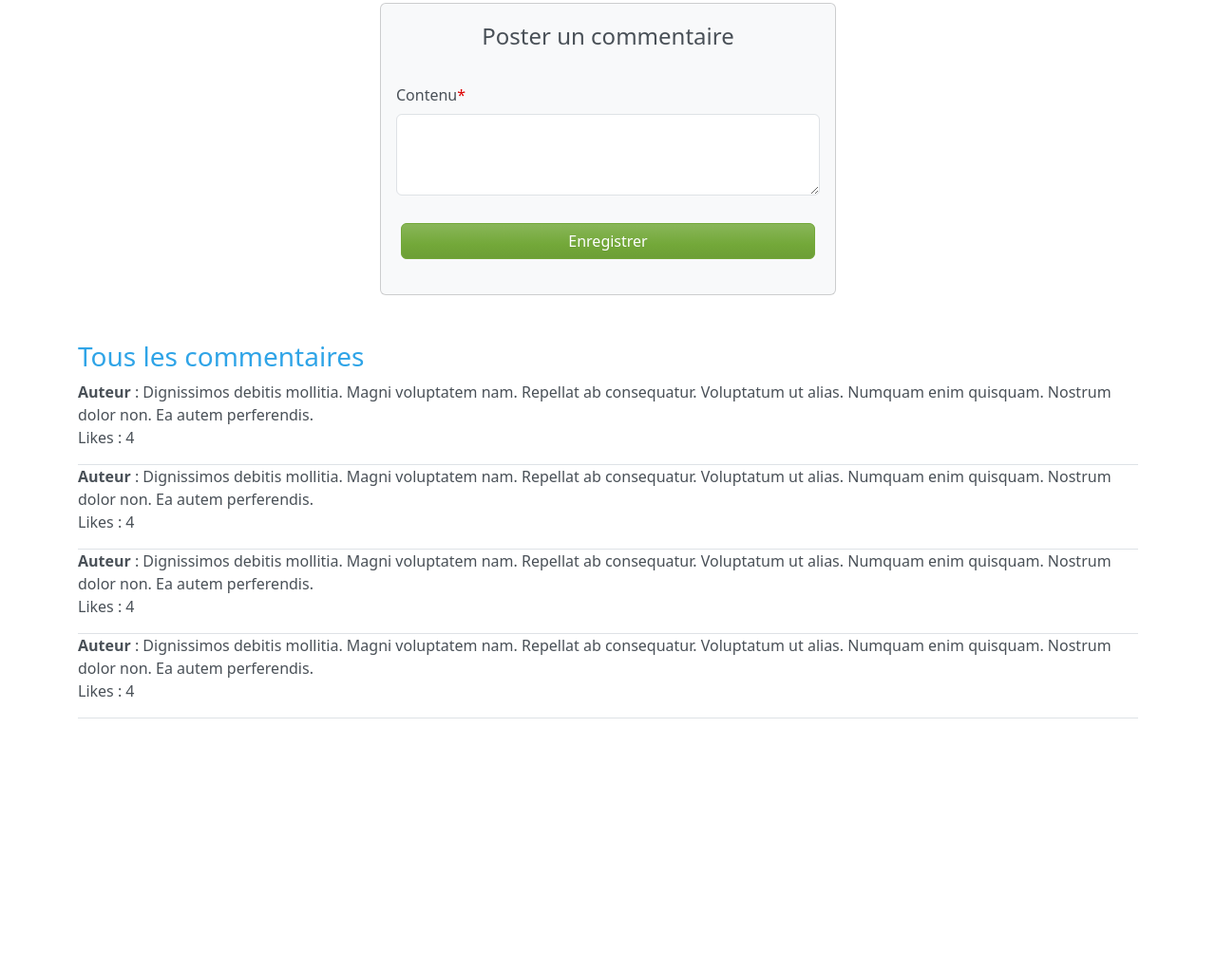
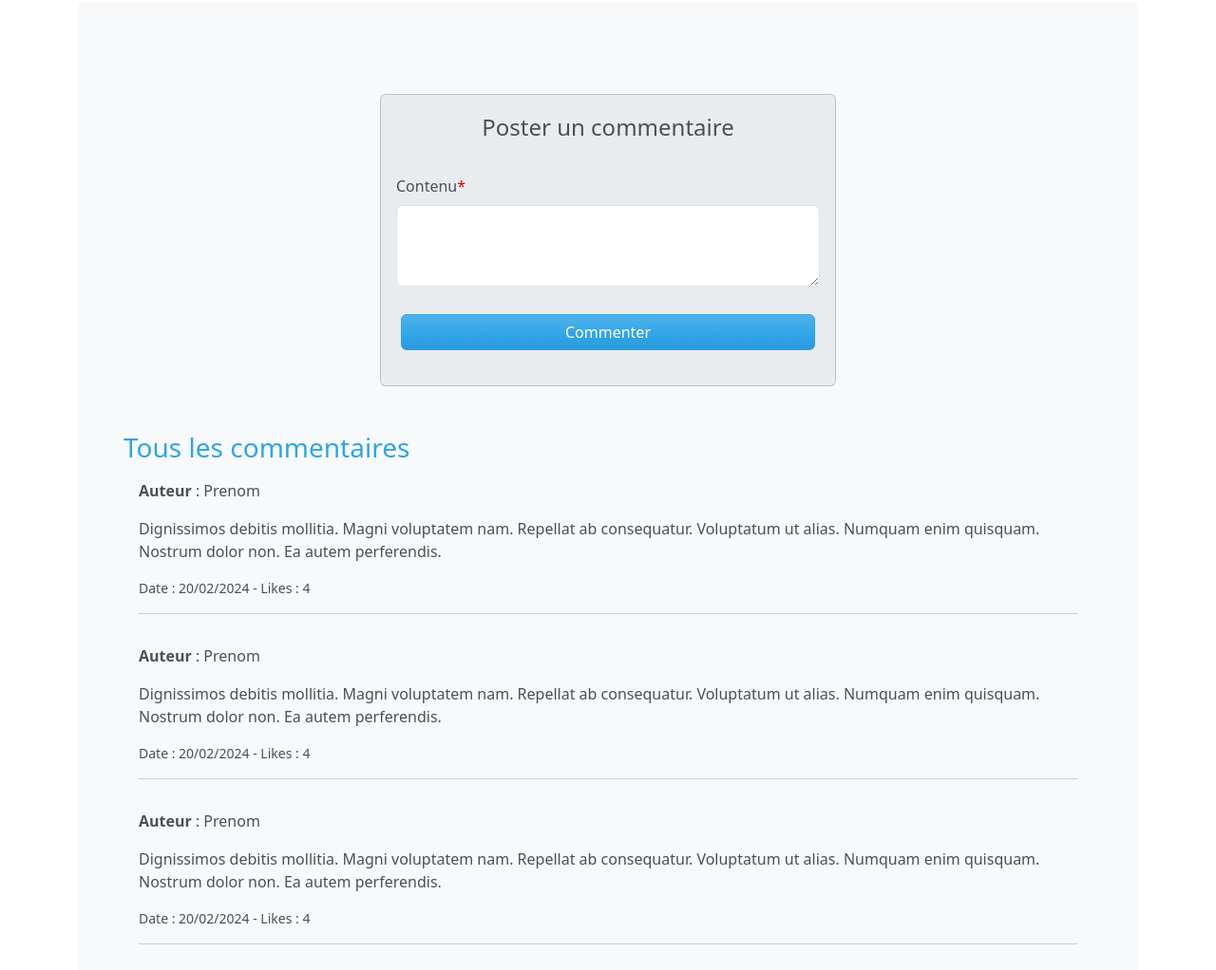
Before and after one commit to annieherieau/thp_frontend, a plain HTML site: page _comments.html in a window 1280 px wide. Shown: the part 141-1163 px from the top of the page at 95% size. Before the commit the page ends 898 px from the top, so only its background shows below. Drawn offline with Linux system fonts and the light colour scheme.

Commit message:
comments text-img

```diff
--- a/_comments.html
+++ b/_comments.html
@@ -1,8 +1,9 @@
 <link rel="stylesheet" href="style.css">
 <main class="container">
   <h1 class="text-dark m-5">Commentaires</h1>
-  <div class="card bg-body-tertiary my-5 m-auto" style="max-width: 30rem;">
-    <div class="card-body">
+  <div class="bg-body-tertiary p-5">
+    <div class="card my-5 m-auto bg-body-secondary" style="max-width: 30rem;">
+      <div class="card-body ">
         <form>
           <legend class="text-center">Poster un commentaire</legend>
 
@@ -12,45 +13,41 @@
           </div>
           <br>
           <div class="d-flex justify-content-end">
-          <button class="btn btn-success btn-block" >Enregistrer</button>
+            <button class="btn btn-primary btn-block" >Commenter</button>
           </div>
         </form>
       </div>
     </div>
 
     <h3>Tous les commentaires</h3>
-
-        <div class="border-bottom">
-          <p><strong>Auteur</strong> :
-            Dignissimos debitis mollitia. Magni voluptatem nam. Repellat ab consequatur. Voluptatum ut alias. Numquam enim quisquam. Nostrum dolor non. Ea autem perferendis.
-            <br>
-            Likes : 4
+    <ul class="list-group">
+      <li class="border-0 bg-body-tertiary list-group-item">
+        <p><strong>Auteur</strong> : Prenom</p>
+          <p>Dignissimos debitis mollitia. Magni voluptatem nam. Repellat ab consequatur. Voluptatum ut alias. Numquam enim quisquam. Nostrum dolor non. Ea autem perferendis.
           </p>
-
-        </div>
-        <div class="border-bottom">
-          <p><strong>Auteur</strong> :
-            Dignissimos debitis mollitia. Magni voluptatem nam. Repellat ab consequatur. Voluptatum ut alias. Numquam enim quisquam. Nostrum dolor non. Ea autem perferendis.
-            <br>
-            Likes : 4
+          <small>Date : 20/02/2024 - Likes : 4</small>
         </p>
-
-        </div>
-        <div class="border-bottom">
-          <p><strong>Auteur</strong> :
-            Dignissimos debitis mollitia. Magni voluptatem nam. Repellat ab consequatur. Voluptatum ut alias. Numquam enim quisquam. Nostrum dolor non. Ea autem perferendis.
-            <br>
-            Likes : 4
+        <hr>
+      </li>
+      <li class="border-0 bg-body-tertiary list-group-item">
+        <p><strong>Auteur</strong> : Prenom</p>
+          <p>Dignissimos debitis mollitia. Magni voluptatem nam. Repellat ab consequatur. Voluptatum ut alias. Numquam enim quisquam. Nostrum dolor non. Ea autem perferendis.
           </p>
-
-        </div>
-        <div class="border-bottom">
-          <p><strong>Auteur</strong> :
-            Dignissimos debitis mollitia. Magni voluptatem nam. Repellat ab consequatur. Voluptatum ut alias. Numquam enim quisquam. Nostrum dolor non. Ea autem perferendis.
-            <br>
-            Likes : 4
+          <small>Date : 20/02/2024 - Likes : 4</small>
         </p>
-
+        <hr>
+      </li>
+      <li class="border-0 bg-body-tertiary list-group-item">
+        <p><strong>Auteur</strong> : Prenom</p>
+          <p>Dignissimos debitis mollitia. Magni voluptatem nam. Repellat ab consequatur. Voluptatum ut alias. Numquam enim quisquam. Nostrum dolor non. Ea autem perferendis.
+          </p>
+          <small>Date : 20/02/2024 - Likes : 4</small>
+        </p>
+        <hr>
+      </li>
+    </ul>
   </div>
 
+
+
 </main>
```
Also changed, not shown: _lists.html (+25 -23 lines), _text_img.html (added, +29 -0 lines), iframes/text_img.html (deleted, +0 -5 lines). Lines whose indentation alone changed are shown as unchanged.
